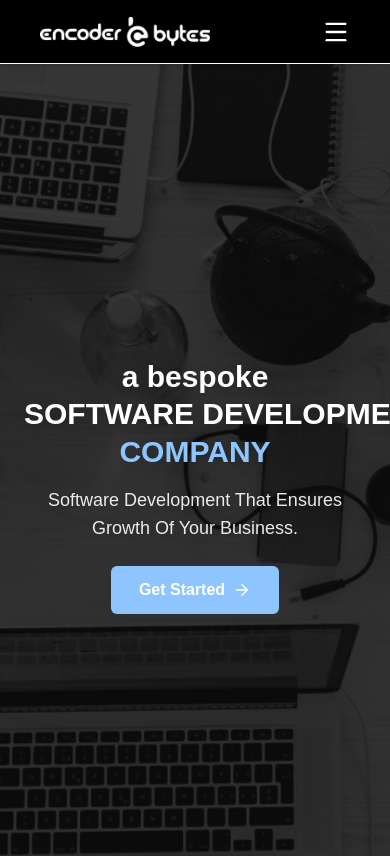
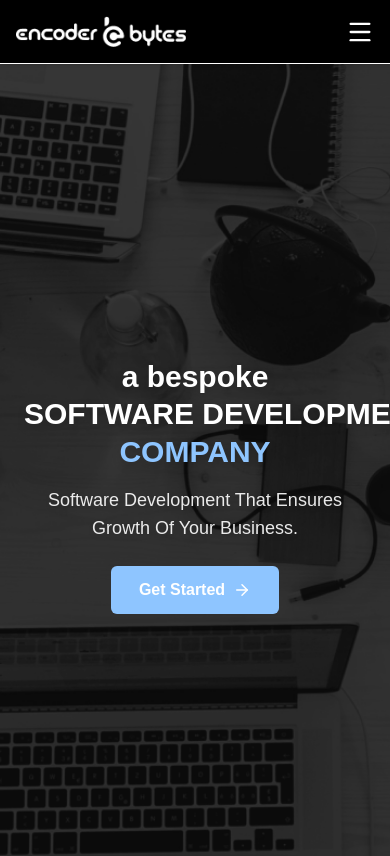
Before and after one commit to engrkashifkhan/EncoderByte, a Next.js app: page / in a window 390 px wide. Shown: the top 856 px of the page. Built offline with nearby package versions, Linux system fonts and the light colour scheme.

Commit message:
navbar responsive

```diff
--- a/src/app/components/Navbar.jsx
+++ b/src/app/components/Navbar.jsx
@@ -12,7 +12,7 @@ export default function Navbar({ navLinks = [], services = [] }) {
   return (
     <header className="w-full z-50 sticky top-0">
       {/* Main Navbar */}
-      <nav className="lg:px-22 md:px-20 px-10 py-4 flex justify-between items-center bg-black text-white border-b shadow-sm relative">
+      <nav className="lg:px-22 md:px-20 px-4 py-4 flex justify-between items-center bg-black text-white border-b shadow-sm relative">
         {/* Logo */}
         <Link href="/" className="flex items-center">
           <Image
```
